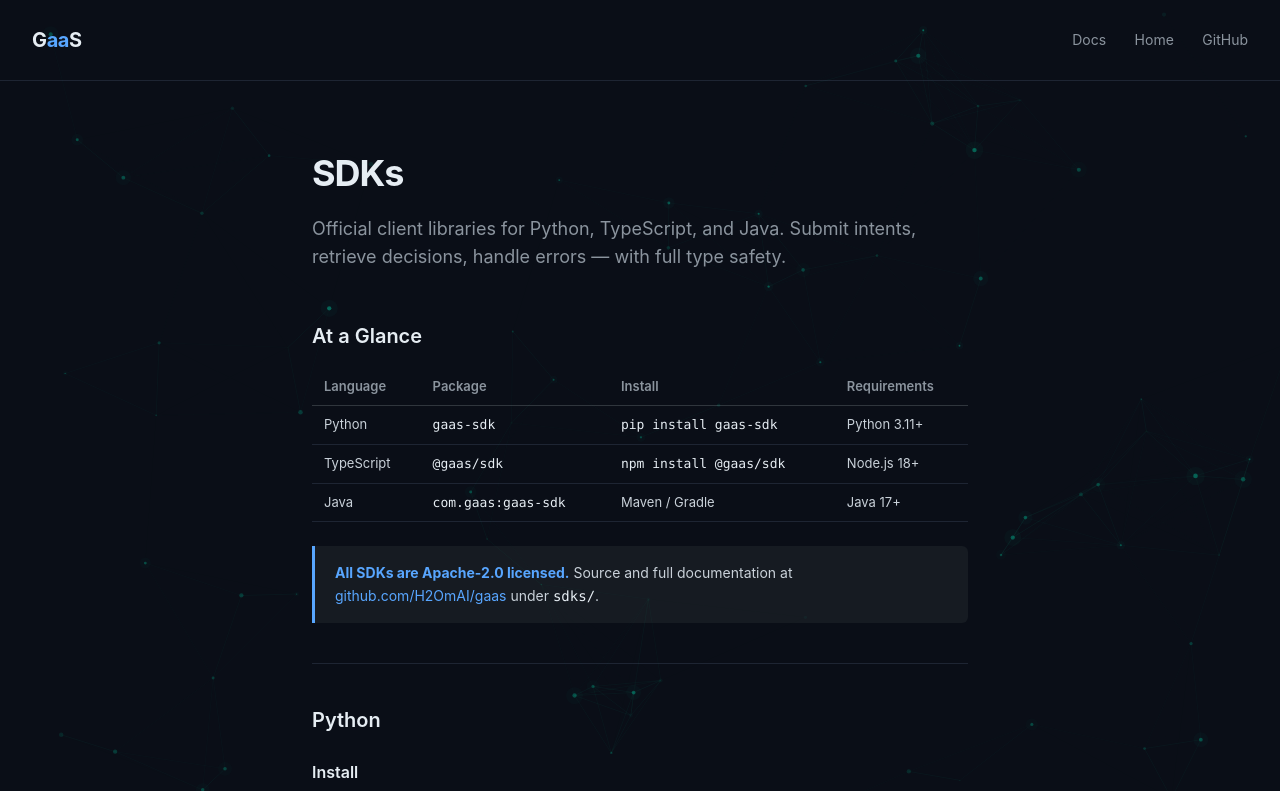
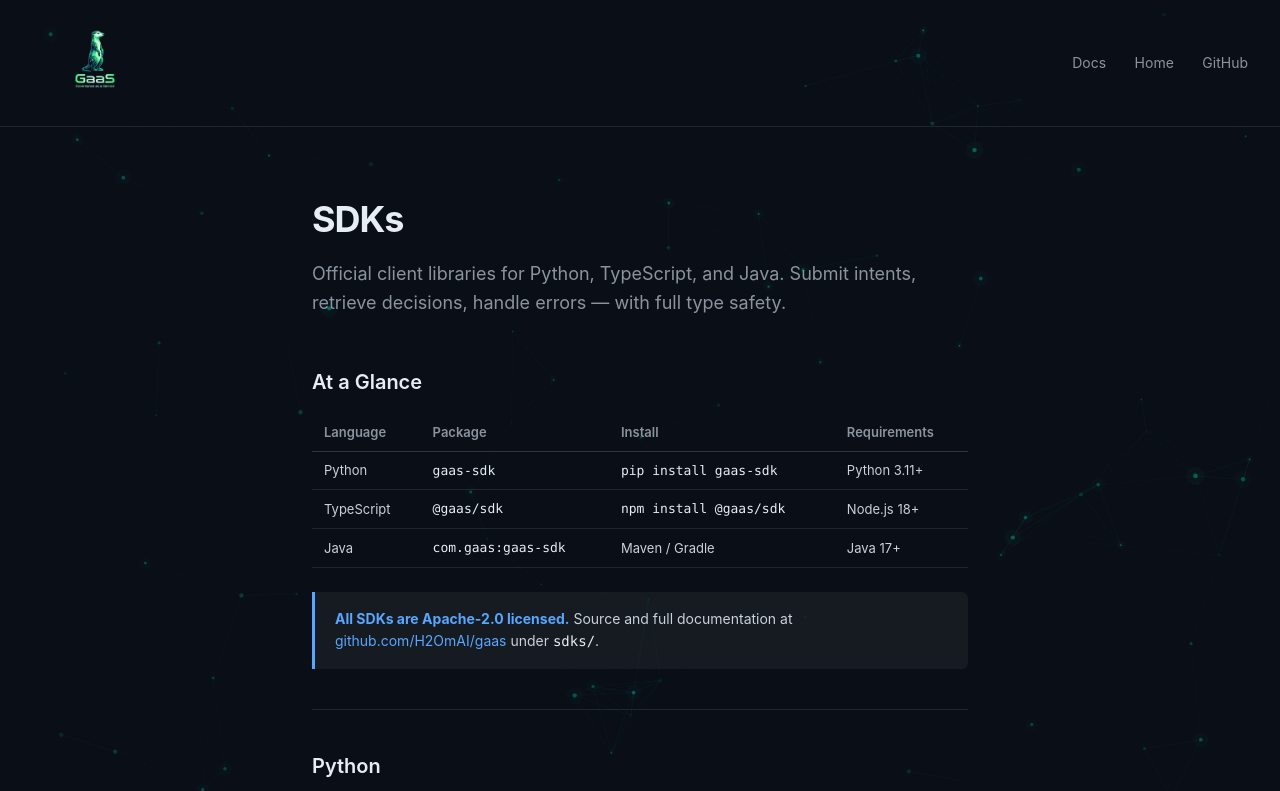
Before and after one commit to H2OmAI/gaas.to, a plain HTML site: page docs/sdks.html in a window 1280 px wide. Shown: the top 791 px of the page. Drawn offline with Linux system fonts and the light colour scheme.

Commit message:
Restore image logo and favicon across all doc pages
The remote sync replaced the logo image with styled text and removed
favicon.png. This restores both assets and updates all 9 HTML pages.

Co-Authored-By: Claude Opus 4.6 <noreply@anthropic.com>

```diff
--- a/docs/sdks.html
+++ b/docs/sdks.html
@@ -3,6 +3,7 @@
 <head>
   <meta charset="UTF-8">
   <meta name="viewport" content="width=device-width, initial-scale=1.0">
+  <link rel="icon" type="image/png" href="favicon.png">
   <title>SDKs &mdash; GaaS Documentation</title>
   <style>
     *, *::before, *::after { box-sizing: border-box; margin: 0; padding: 0; }
@@ -34,14 +35,9 @@
     }
 
     header .logo {
-      font-size: 1.25rem;
-      font-weight: 700;
-      color: #e6edf3;
-      letter-spacing: -0.02em;
       text-decoration: none;
     }
 
-    header .logo span { color: #58a6ff; }
 
     header nav a {
       color: #8b949e;
@@ -195,7 +191,7 @@
 <body>
 <canvas id="meshCanvas"></canvas>
   <header>
-    <a class="logo" href="index.html">G<span>aa</span>S</a>
+    <a class="logo" href="index.html"><img src="logo.png" alt="GaaS" style="height:70px;"></a>
     <nav>
       <a href="index.html">Docs</a>
       <a href="https://gaas.is">Home</a>
```
Also changed, not shown: docs/dashboard.html (+2 -6 lines), docs/getting-started.html (+2 -6 lines), docs/index.html (+3 -6 lines), docs/intent-api.html (+2 -6 lines), docs/load-testing.html (+2 -6 lines), docs/observability.html (+2 -6 lines), docs/onboarding.html (+2 -6 lines), docs/shadow-mode.html (+2 -6 lines), docs/favicon.png (added), docs/logo.png (added).
